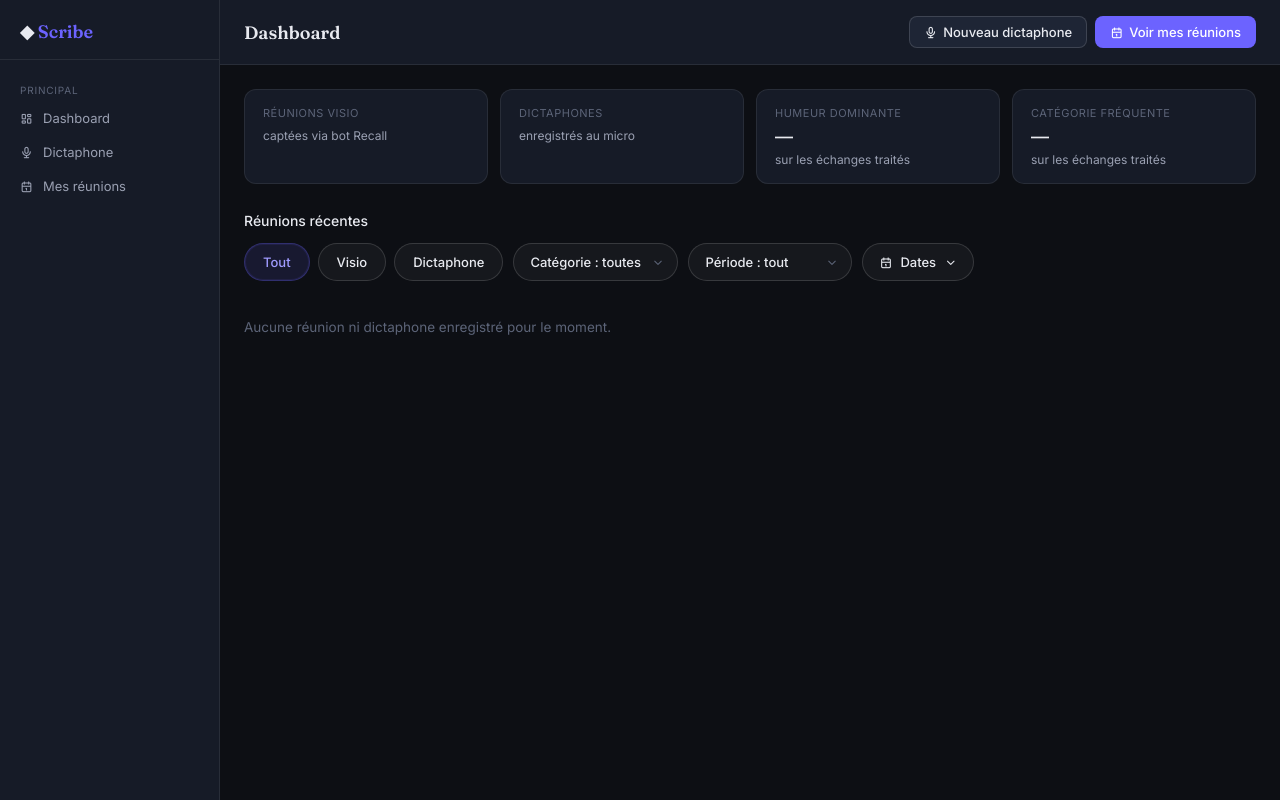
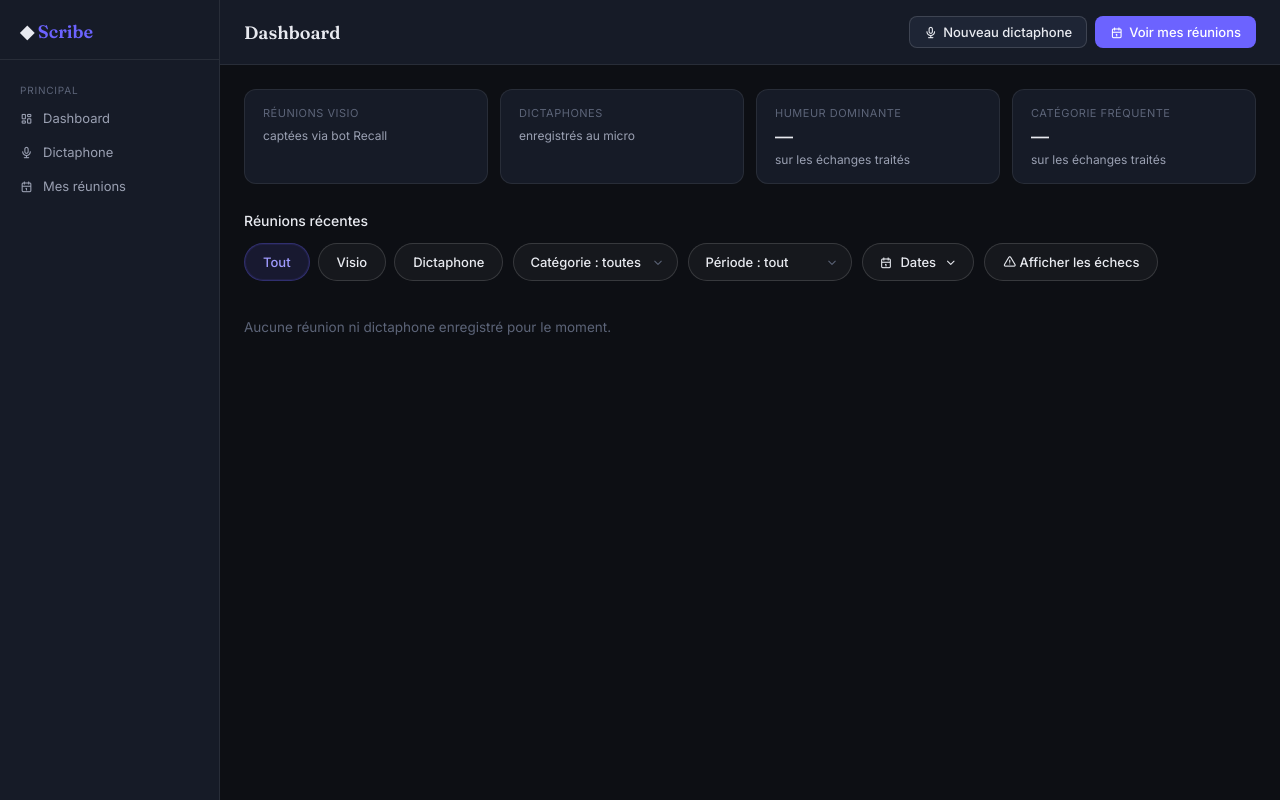
Before and after one commit to malickl/Scribe-RNCP, a Flask app: template templates/dashboard.html in a window 1280 px wide. Run offline with Flask 3, Linux system fonts and the light colour scheme; the template is opened without the code that fills it, so the values that code supplies are empty; some libraries are stand-ins or nearby versions.

Commit message:
Masque les réunions en échec par défaut sur le dashboard
Ajoute un filtre "Afficher les échecs" (désactivé par défaut) plutôt que
de toujours montrer le badge d'échec dans la liste principale.

Co-Authored-By: Claude Sonnet 5 <noreply@anthropic.com>

```diff
--- a/routes/dashboard.py
+++ b/routes/dashboard.py
@@ -105,9 +105,13 @@ def _filter_items(
     categorie_filter=None,
     periode_filter=None,
     date_debut_filter=None,
-    date_fin_filter=None
+    date_fin_filter=None,
+    afficher_echecs=False
 ):
     filtered_items = items
+
+    if not afficher_echecs:
+        filtered_items = [item for item in filtered_items if not item["echec"]]
 
     if type_filter in ("visio", "dicta"):
         filtered_items = [
@@ -169,6 +173,7 @@ def dashboard():
     periode_filter = request.args.get("periode")
     date_debut_filter = request.args.get("date_debut")
     date_fin_filter = request.args.get("date_fin")
+    afficher_echecs = request.args.get("echecs") == "1"
 
     filtered_items = _filter_items(
         items,
@@ -176,7 +181,8 @@ def dashboard():
         categorie_filter,
         periode_filter,
         date_debut_filter,
-        date_fin_filter
+        date_fin_filter,
+        afficher_echecs
     )
 
     # Calculées sur meetings/recordings non filtrés : les métriques ne doivent pas bouger selon le filtre actif.
@@ -192,7 +198,8 @@ def dashboard():
         categorie_filter=categorie_filter,
         periode_filter=periode_filter,
         date_debut_filter=date_debut_filter,
-        date_fin_filter=date_fin_filter
+        date_fin_filter=date_fin_filter,
+        afficher_echecs=afficher_echecs
     )
 
 
--- a/templates/dashboard.html
+++ b/templates/dashboard.html
@@ -274,6 +274,11 @@
       </div>
     </div>
 
+    <input type="hidden" name="echecs" id="echecs-filter" value="{{ '1' if afficher_echecs else '' }}">
+    <button type="button" class="filter-pill {% if afficher_echecs %}active{% endif %}" onclick="setEchecsFilter({{ 'false' if afficher_echecs else 'true' }})">
+      <i class="ti ti-alert-triangle"></i> Afficher les échecs
+    </button>
+
 </form>
 
   {% if items %}
@@ -363,6 +368,11 @@
 
   function setTypeFilter(type) {
     document.getElementById('type-filter').value = type;
+    submitFilters();
+  }
+
+  function setEchecsFilter(afficher) {
+    document.getElementById('echecs-filter').value = afficher ? '1' : '';
     submitFilters();
   }
 
```
